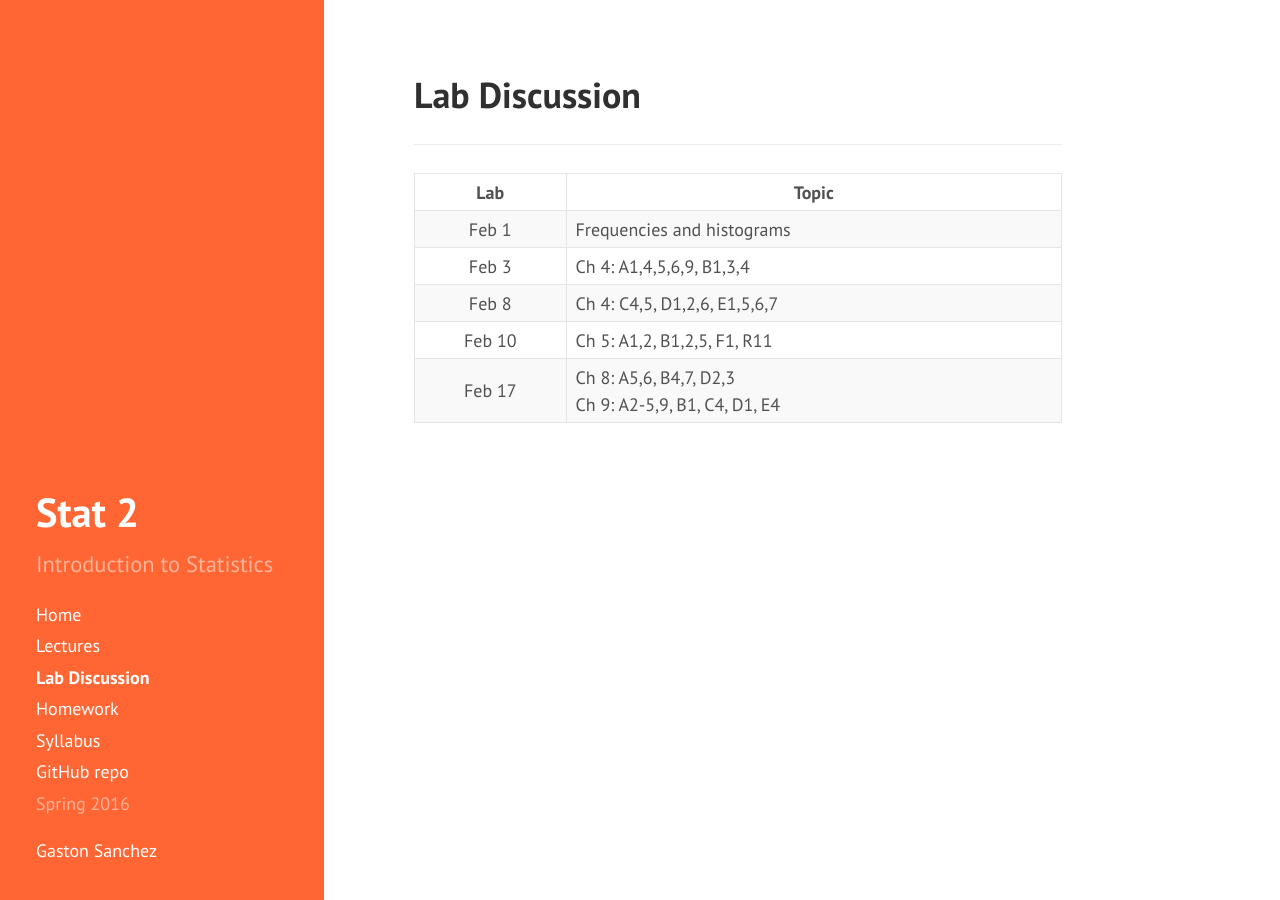
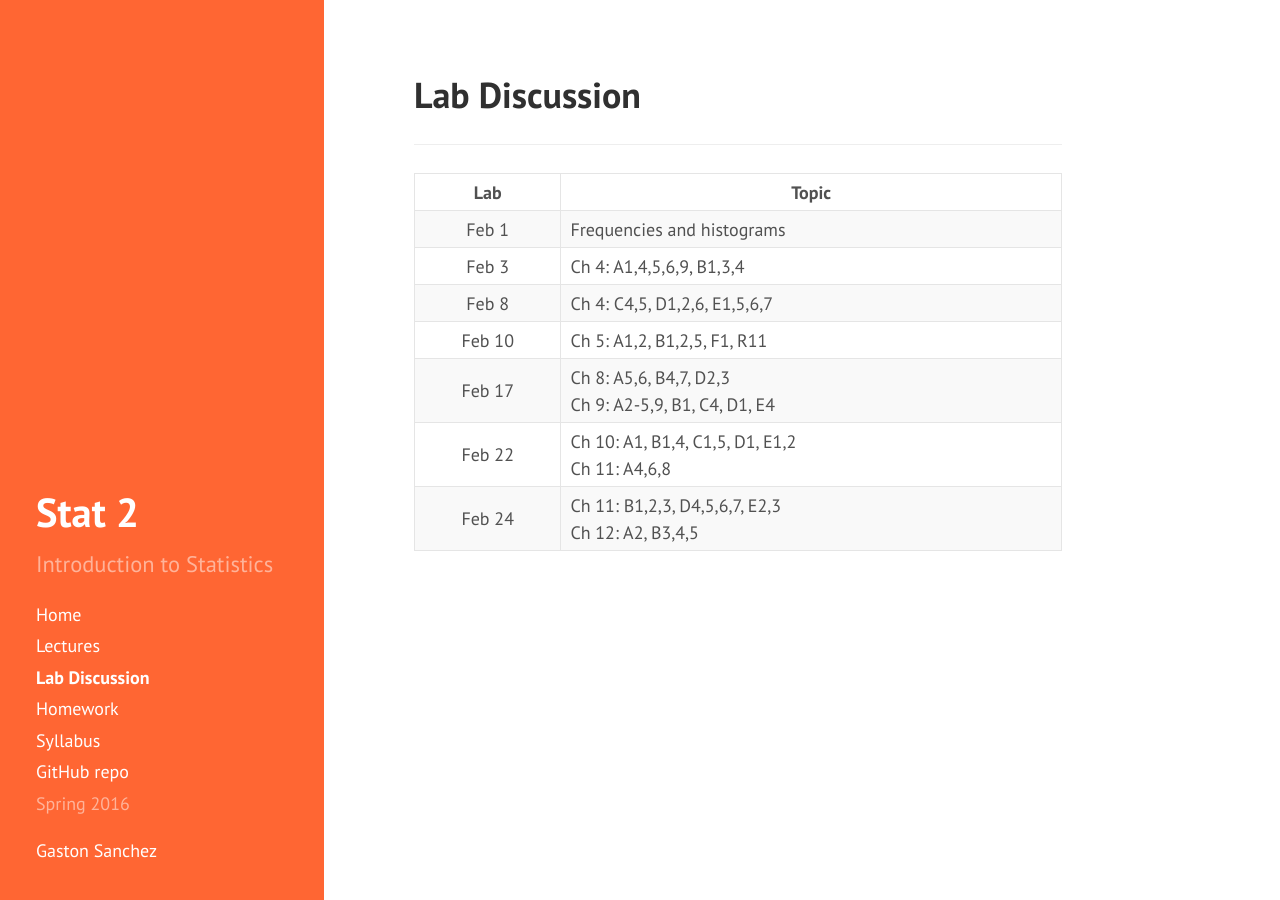
Before and after one commit to gastonstat/relic-stat2, a Jekyll site: the page built from lab/index.md, in a window 1280 px wide. Built offline with Jekyll 4.4.1, drawn with Linux system fonts in a browser that asks for light colours; nearby versions of some CDN libraries.

Commit message:
lab: added problems for Regression chapters 10-12

```diff
--- a/lab/index.md
+++ b/lab/index.md
@@ -34,5 +34,15 @@ title: Lab Discussion
       <td>Ch 8: A5,6, B4,7, D2,3<br>
         Ch 9: A2-5,9, B1, C4, D1, E4</td>
     </tr>
+    <tr>
+      <td align="center">Feb 22</td>
+      <td>Ch 10: A1, B1,4, C1,5, D1, E1,2<br>
+        Ch 11: A4,6,8</td>
+    </tr>
+    <tr>
+      <td align="center">Feb 24</td>
+      <td>Ch 11: B1,2,3, D4,5,6,7, E2,3<br>
+        Ch 12: A2, B3,4,5</td>
+    </tr>
   </tbody>
  </table>
```
